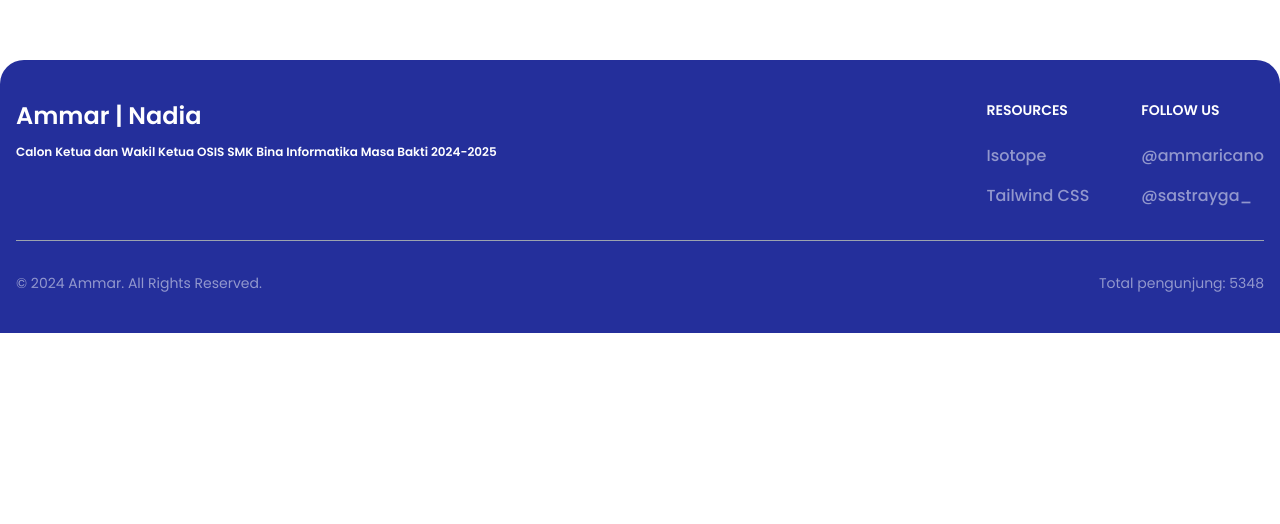
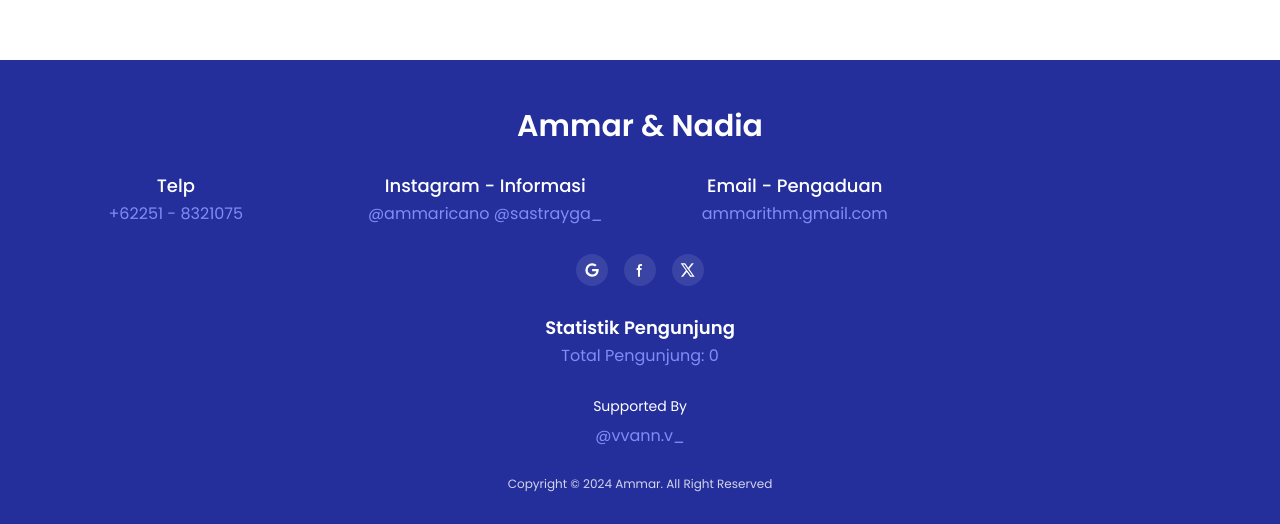
Before and after one commit to ammaricano27/satukanpilihanmu, a website: page public/profil/index.html in a window 1280 px wide. Shown: the part 1636-2160 px from the top of the page. Before the commit the page ends 1969 px from the top, so only its background shows below. Drawn offline with nearby package versions, Linux system fonts and the light colour scheme; no server answers.

Commit message:
added some changes

```diff
--- a/public/profil/index.html
+++ b/public/profil/index.html
@@ -272,56 +272,79 @@
                 </div>
             </div>
         </section>
-        <footer class="bg-[#242F9B] rounded-t-xl lg:rounded-t-3xl">
-            <div class="mx-auto w-full max-w-screen-xl p-4 py-8 lg:py-10">
-                <div class="md:flex md:justify-between">
-                    <div class="mb-6 md:mb-0">
-                        <a href="#home" class="flex items-center">
-                            <!-- <img src="https://flowbite.com/docs/images/logo.svg" class="h-8 me-3" alt="FlowBite Logo" /> -->
-                            <span class="self-center text-2xl font-semibold text-white">Ammar | Nadia <br><small
-                                    class="text-xs">Calon Ketua dan Wakil Ketua OSIS SMK Bina Informatika Masa Bakti
-                                    2024-2025</small></span>
-                        </a>
+        <footer class="bg-primary pt-12 pb-8">
+            <div class="w-full">
+                <div class="px-2 sm:mx-4 text-center">
+                    <h1 class="text-3xl font-semibold text-white">Ammar &amp; Nadia</h1>
+                </div>
+                <div class="px-2 sm:mx-4 grid grid-cols-1 gap-x-1.5 md:grid-cols-2 lg:grid-cols-4 mt-7 justify-center">
+                    <div class="telp text-center grid">
+                        <h2 class="text-white text-lg font-medium mb-0.5">Telp</h2>
+                        <h3 class="text-indigo-400 text-base">+62251 - 8321075</h3>
                     </div>
-                    <div class="grid grid-cols-2 gap-10 sm:gap-8">
-                        <div>
-                            <h2 class="mb-6 text-sm font-semibold uppercase text-white">Resources
-                            </h2>
-                            <ul class="text-white/50 font-medium">
-                                <li class="mb-4">
-                                    <a href="https://isotope.metafizzy.co/" class="hover:text-yellow-400">Isotope</a>
-                                </li>
-                                <li>
-                                    <a href="https://tailwindcss.com/" class="hover:text-yellow-400">Tailwind CSS</a>
-                                </li>
-                            </ul>
-                        </div>
-                        <div>
-                            <h2 class="mb-6 text-sm font-semibold uppercase text-white">Follow us
-                            </h2>
-                            <ul class="text-white/50 font-medium">
-                                <li class="mb-4">
-                                    <a href="https://www.instagram.com/ammaricano/"
-                                        class="hover:text-yellow-400 ">@ammaricano</a>
-                                </li>
-                                <li>
-                                    <a href="https://www.instagram.com/sastrayga_/"
-                                        class="hover:text-yellow-400">@sastrayga_</a>
-                                </li>
-                            </ul>
-                        </div>
+                    <div class="email text-center grid">
+                        <h2 class="text-white text-lg font-medium mb-0.5">Instagram - Informasi</h2>
+                        <h3 class="text-indigo-400 text-base">@ammaricano @sastrayga_</h3>
+                    </div>
+                    <div class="email text-center grid">
+                        <h2 class="text-white text-lg font-medium mb-0.5">Email - Pengaduan</h2>
+                        <h3 class="text-indigo-400 text-base">ammarithm.gmail.com</h3>
+                    </div>
+                    <!-- <div class="email text-center grid">
+                        <h2 class="text-white text-lg font-medium mb-0.5">Website - Pengaduan</h2>
+                        <h3 class="text-indigo-400 text-base">sibadra.kotabogor.go.id</h3>
+                    </div> -->
+                </div>
+
+                <!-- Group Icons -->
+                <div class="px-2 sm:mx-4 flex flex-wrap gap-4 mt-7 justify-center">
+                    <!-- Google Icon -->
+                    <div class="p-2 bg-white/10 rounded-full">
+                        <svg class="w-4 h-4 text-white" aria-hidden="true" xmlns="http://www.w3.org/2000/svg"
+                            fill="currentColor" viewBox="0 0 24 24">
+                            <path fill-rule="evenodd"
+                                d="M12.037 21.998a10.313 10.313 0 0 1-7.168-3.049 9.888 9.888 0 0 1-2.868-7.118 9.947 9.947 0 0 1 3.064-6.949A10.37 10.37 0 0 1 12.212 2h.176a9.935 9.935 0 0 1 6.614 2.564L16.457 6.88a6.187 6.187 0 0 0-4.131-1.566 6.9 6.9 0 0 0-4.794 1.913 6.618 6.618 0 0 0-2.045 4.657 6.608 6.608 0 0 0 1.882 4.723 6.891 6.891 0 0 0 4.725 2.07h.143c1.41.072 2.8-.354 3.917-1.2a5.77 5.77 0 0 0 2.172-3.41l.043-.117H12.22v-3.41h9.678c.075.617.109 1.238.1 1.859-.099 5.741-4.017 9.6-9.746 9.6l-.215-.002Z"
+                                clip-rule="evenodd" />
+                        </svg>
+                    </div>
+                    <!-- Facebook Icon -->
+                    <div class="p-2 bg-white/10 rounded-full">
+                        <svg class="w-4 h-4 text-white" aria-hidden="true" xmlns="http://www.w3.org/2000/svg"
+                            fill="currentColor" viewBox="0 0 24 24">
+                            <path fill-rule="evenodd"
+                                d="M13.135 6H15V3h-1.865a4.147 4.147 0 0 0-4.142 4.142V9H7v3h2v9.938h3V12h2.021l.592-3H12V6.591A.6.6 0 0 1 12.592 6h.543Z"
+                                clip-rule="evenodd" />
+                        </svg>
+                    </div>
+                    <!-- Twitter/X Icon -->
+                    <div class="p-2 bg-white/10 rounded-full">
+                        <svg class="w-4 h-4 text-white" aria-hidden="true" xmlns="http://www.w3.org/2000/svg"
+                            fill="currentColor" viewBox="0 0 24 24">
+                            <path
+                                d="M13.795 10.533 20.68 2h-3.073l-5.255 6.517L7.69 2H1l7.806 10.91L1.47 22h3.074l5.705-7.07L15.31 22H22l-8.205-11.467Zm-2.38 2.95L9.97 11.464 4.36 3.627h2.31l4.528 6.317 1.443 2.02 6.018 8.409h-2.31l-4.934-6.89Z" />
+                        </svg>
                     </div>
                 </div>
-                <hr class="my-6 sm:mx-auto border-gray-400 lg:my-8" />
-                <div class="sm:flex sm:items-center sm:justify-between md:mr-20 xl:mr-0">
-                    <span class="text-sm sm:text-center text-white/50">© 2024 <a href="https://flowbite.com/"
-                            class="hover:underline">Ammar</a>. All Rights Reserved.
-                    </span>
-                    <div class="flex mt-4 sm:justify-center sm:mt-0">
-                        <p class="text-white/50 text-sm sm:text-center">
-                            Total pengunjung: <span>5348</span>
-                        </p>
+
+                <!-- Statistik Pengunjung -->
+                <div class="px-2 sm:mx-4 flex flex-col gap-x-1.5 mt-7 text-center">
+                    <h2 class="text-white font-semibold text-lg mb-0.5">Statistik Pengunjung</h2>
+                    <div class="flex flex-wrap gap-3 text-center justify-center">
+                        <!-- <h3 class="text-indigo-400 text-base">Hari Ini: {{ $todayVisitors }}</h3> -->
+                        <h3 class="text-indigo-400 text-base">Total Pengunjung: <span id="visitors">0</span></h3>
                     </div>
+                </div>
+
+                <!-- Supported By -->
+                <div class="mt-7 text-center">
+                    <p class="text-white text-sm mb-2">Supported By</p>
+                    <h3 class="text-indigo-400 text-base">@vvann.v_</h3>
+                </div>
+
+                <!-- Copyright -->
+                <div class="text-center mt-7">
+                    <p class="text-white/80 text-xs">Copyright © 2024 Ammar. All
+                        Right Reserved</p>
                 </div>
             </div>
         </footer>
```
Also changed, not shown: index.html (+3 -3 lines).
